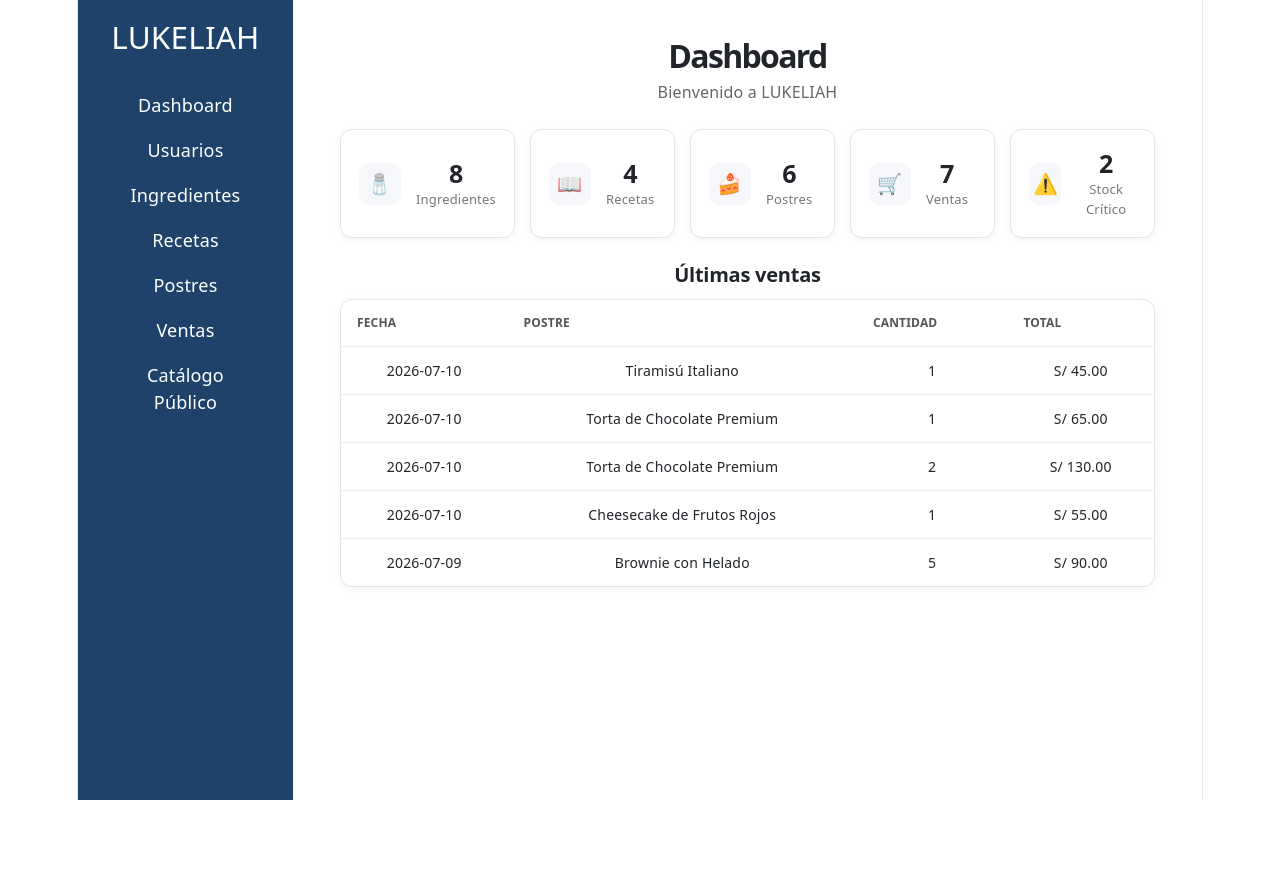
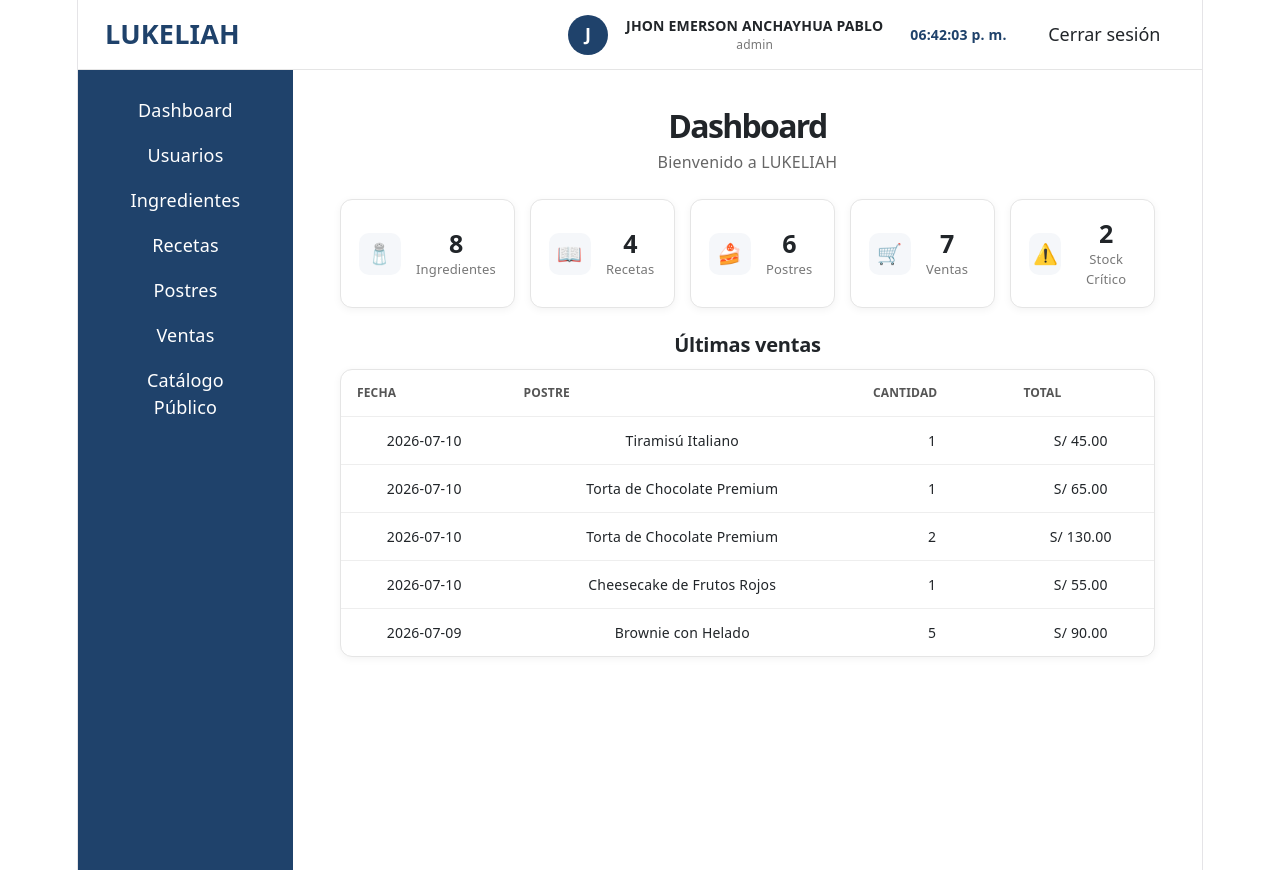
Before and after one commit to jhon-pablo23/PROYECTO_LUKELIAH, a React (Vite) app: page /inicio in a window 1280 px wide. Before the commit the page ends 800 px from the top, so only its background shows below. Built offline with nearby package versions, Linux system fonts and the light colour scheme.

Commit message:
front end se corrigio la parte de usuarios se repetia el nombre del proyecto

```diff
--- a/src/App.jsx
+++ b/src/App.jsx
@@ -1,3 +1,4 @@
+import { useState, useEffect } from "react";
 import { BrowserRouter, Routes, Route, Navigate } from "react-router-dom";
 
 import Menu from "./components/menu/menu";
@@ -5,10 +6,142 @@ import Panel from "./components/panel/panel";
 import Usuarios from "./components/usuarios/usuarios";
 
 function App() {
+
+  const [hora, setHora] = useState("");
+
+  useEffect(() => {
+
+    function actualizarHora() {
+      const ahora = new Date();
+
+      setHora(
+        ahora.toLocaleTimeString("es-PE", {
+          hour: "2-digit",
+          minute: "2-digit",
+          second: "2-digit"
+        })
+      );
+    }
+
+    actualizarHora();
+
+    const intervalo = setInterval(actualizarHora, 1000);
+
+    return () => clearInterval(intervalo);
+
+  }, []);
+
+
   return (
     <BrowserRouter>
 
-      <div className="d-flex min-vh-100">
+      <div className="min-vh-100">
+
+        {/* ENCABEZADO SUPERIOR */}
+
+        <header
+          className="d-flex justify-content-between align-items-center px-4"
+          style={{
+            height: "70px",
+            backgroundColor: "#ffffff",
+            borderBottom: "1px solid #e5e5e5"
+          }}
+        >
+
+          {/* LOGO */}
+
+          <div>
+            <h4
+              className="mb-0 fw-bold"
+              style={{
+                color: "#1f426b"
+              }}
+            >
+              LUKELIAH
+            </h4>
+          </div>
+
+
+          {/* INFORMACION DEL USUARIO */}
+
+          <div className="d-flex align-items-center">
+
+            {/* CIRCULO DEL USUARIO */}
+
+            <div
+              className="d-flex justify-content-center align-items-center me-3"
+              style={{
+                width: "40px",
+                height: "40px",
+                borderRadius: "50%",
+                backgroundColor: "#1f426b",
+                color: "white",
+                fontWeight: "bold"
+              }}
+            >
+              J
+            </div>
+
+
+            {/* NOMBRE Y ROL */}
+
+            <div className="me-4">
+
+              <div
+                style={{
+                  fontSize: "14px",
+                  fontWeight: "700"
+                }}
+              >
+                JHON EMERSON ANCHAYHUA PABLO
+              </div>
+
+              <div
+                style={{
+                  fontSize: "12px",
+                  color: "#777"
+                }}
+              >
+                admin
+              </div>
+
+            </div>
+
+
+            {/* HORA */}
+
+            <div
+              className="me-4"
+              style={{
+                fontSize: "14px",
+                fontWeight: "600",
+                color: "#1f426b"
+              }}
+            >
+              {hora}
+            </div>
+
+
+            {/* CERRAR SESION */}
+
+            <button
+              type="button"
+              className="btn btn-link text-dark text-decoration-none"
+              onClick={() =>
+                alert("Sesion cerrada")
+              }
+            >
+              Cerrar sesión
+            </button>
+
+          </div>
+
+        </header>
+
+
+        {/* MENU + CONTENIDO */}
+
+        <div className="d-flex">
 
           <Menu />
 
@@ -37,6 +170,8 @@ function App() {
 
         </div>
 
+      </div>
+
     </BrowserRouter>
   );
 }
--- a/src/components/menu/menu.jsx
+++ b/src/components/menu/menu.jsx
@@ -9,10 +9,6 @@ function Menu() {
                 backgroundColor: "#1f426b"
             }}
         >
-
-            <h3 className="text-center mb-4">
-                LUKELIAH
-            </h3>
 
             <nav className="nav flex-column">
 
```
Lines whose indentation alone changed are shown as unchanged.
